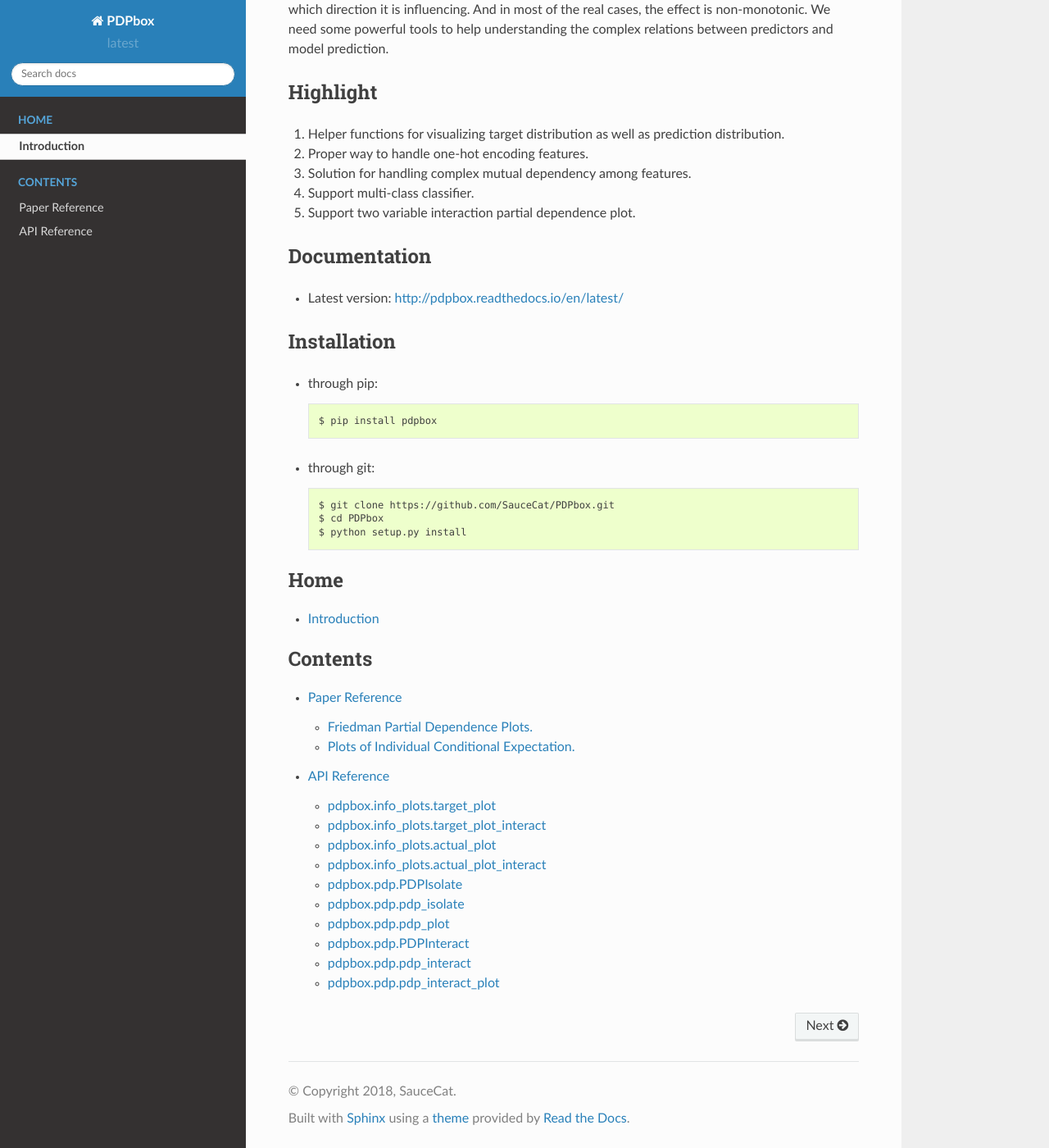
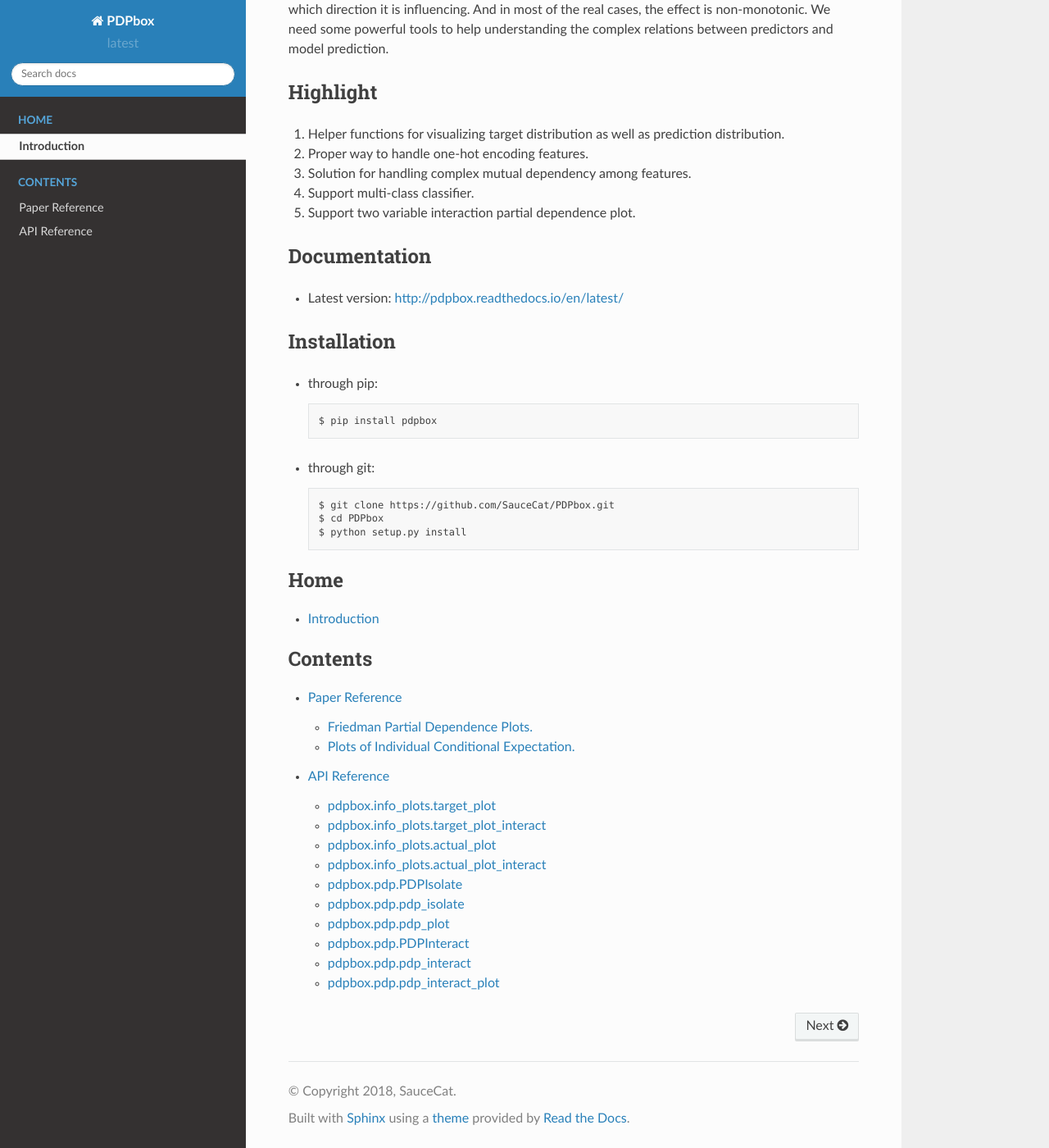
Before and after one commit to SauceCat/PDPbox, a Sphinx documentation site: the page built from docs/index.rst, in a window 1280 px wide and 1400 px high, scrolled down 488 px. Shown: the whole window at 82% size. Built offline with Sphinx 7.4.7 and the Read the Docs theme 2.0.0, drawn with Linux system fonts in a browser that asks for light colours.

Commit message:
pygments_style default

```diff
--- a/docs/conf.py
+++ b/docs/conf.py
@@ -18,6 +18,8 @@
 
 import os
 import sys
+import sphinx_rtd_theme
+
 sys.path.insert(0, os.path.abspath(os.path.pardir))
 
 # -- General configuration ------------------------------------------------
@@ -72,7 +74,7 @@ language = None
 exclude_patterns = ['_build', 'Thumbs.db', '.DS_Store']
 
 # The name of the Pygments (syntax highlighting) style to use.
-pygments_style = 'sphinx'
+pygments_style = 'default'
 
 # If true, `todo` and `todoList` produce output, else they produce nothing.
 todo_include_todos = False
@@ -94,7 +96,8 @@ html_theme = 'sphinx_rtd_theme'
 # Add any paths that contain custom static files (such as style sheets) here,
 # relative to this directory. They are copied after the builtin static files,
 # so a file named "default.css" will overwrite the builtin "default.css".
-html_static_path = ['_static']
+# html_static_path = ['_static']
+html_theme_path = [sphinx_rtd_theme.get_html_theme_path()]
 
 
 # -- Options for HTMLHelp output ------------------------------------------
```
